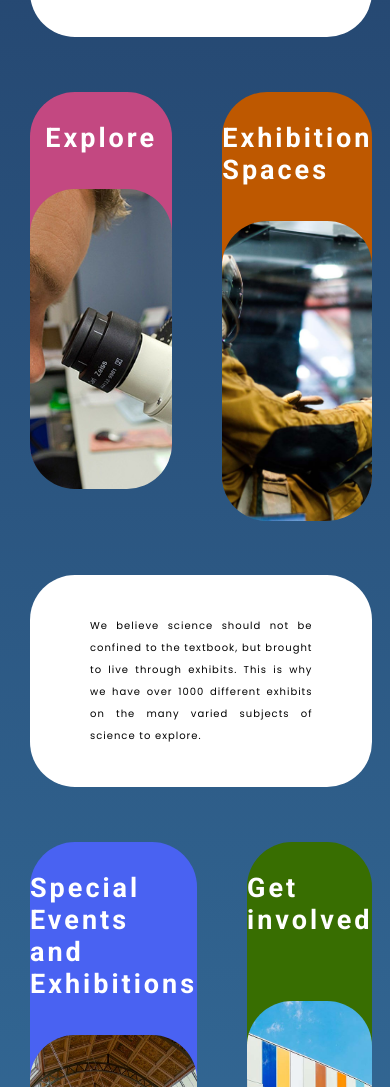
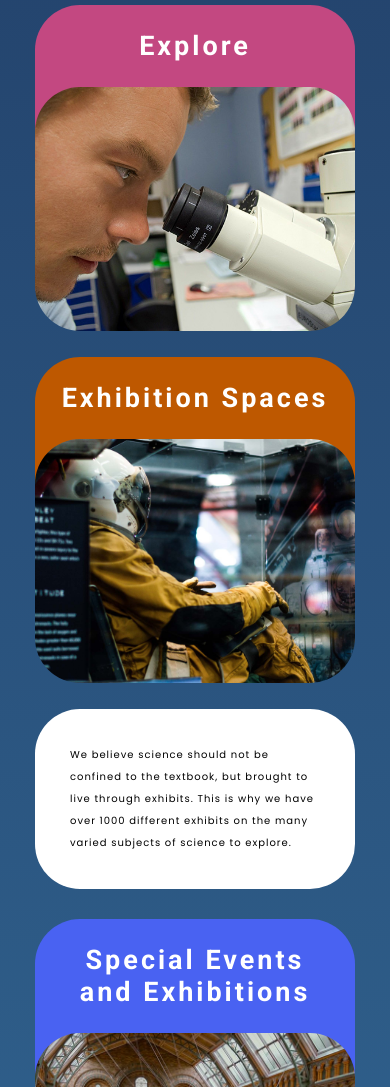
Before and after one commit to norbadboy/Noroff-FEU-Semester-Project-Thong, a plain HTML site: page index.html in a window 390 px wide. Shown: the part 913-2000 px from the top of the page. Drawn offline with Linux system fonts and the light colour scheme.

Commit message:
fixed mobile home

```diff
--- a/CSS/exhibition-spaces.css
+++ b/CSS/exhibition-spaces.css
@@ -1,17 +1,3 @@
-:root {
-  --pink: #c34881;
-  --orange: #be5800;
-  --purple: #4962f2;
-  --light-blue: #3a79a8;
-  --dark-blue: #1b3059;
-  --green: #386e01;
-  --white: #fff;
-  --light-black: #0f0d0d;
-  --border-radius: 45px;
-  --padding-box: 45px 120px;
-  --margin-top: 55px;
-  --padding-top-inside: 30px;
-}
 .info-box--wraper {
   background-color: var(--orange);
   padding: 40px 100px;
@@ -24,9 +10,17 @@
   border-radius: var(--border-radius);
   margin-top: 30px;
 }
-.info-box--body img{
-    height: 380px;
+.info-box--body img {
+  height: 380px;
 }
-.info-box--body p{
-    margin-top: 25px;
+.info-box--body p {
+  margin-top: 25px;
 }
+
+/* TABLET SCREEN */
+@media screen and (max-width: 1060px) {
+  .info-box--wraper {
+    padding: var(--padding-box-tablet);
+    margin-top: ;
+  }
+}
--- a/CSS/style.css
+++ b/CSS/style.css
@@ -13,8 +13,9 @@
   --light-black: #0f0d0d;
   --border-radius: 45px;
   --padding-box: 45px 100px;
-  --padding-box-mobile: 40px 60px;
+  --padding-box-tablet: 40px 60px;
   --margin-top: 55px;
+  --margin-top-mobile: 30px;
   --padding-top-inside: 30px;
 }
 h1,
@@ -280,6 +281,8 @@ footer p {
 }
 .footer--container p {
   line-height: 2;
+  text-align: left;
+  text-justify: auto;
 }
 .footer--container {
   margin-right: 45px;
@@ -304,7 +307,7 @@ footer p {
   }
 
   .info-home--container {
-    padding: var(--padding-box-mobile);
+    padding: var(--padding-box-tablet);
   }
   .main-home--buttons {
     flex-direction: column;
@@ -387,15 +390,14 @@ footer p {
   }
 }
 
-
 /* PHONE SCREEN */
-@media screen and (max-width: 400px) {
+@media screen and (max-width: 450px) {
   .header--container,
   .home--body {
-    padding: 0 30px;
+    padding: 0 35px;
   }
   .main-home--container h1 {
-    font-size: 33px;
+    font-size: 38px;
   }
   h1 {
     font-size: 27px;
@@ -404,13 +406,18 @@ footer p {
     font-size: 24px;
   }
   h3 {
-    font-size: 14px;
+    font-size: 21px;
+    margin-bottom: 8px;
   }
   p {
     font-size: 10px;
+    text-align: left;
+    text-justify: auto;
   }
-  .main-home--container {
-    padding: 30px 40px;
+  .main-home--container,
+  .info-home--container {
+    padding: 35px 35px;
+    margin-top: var(--margin-top-mobile);
   }
   /* BUTTONS PHONE */
   .main-home--buttons {
@@ -420,7 +427,6 @@ footer p {
   .main-home--buttons a {
     font-size: 15px;
     padding: 10px 15px;
-
   }
   .main-home--buttons .button-1 {
     width: 195px;
@@ -429,13 +435,55 @@ footer p {
 
   /* NAVIGATION PHONE */
   .header--navigation {
-    padding: 8px 30px;
+    padding: 8px 35px;
   }
-  .header--navigation-items a{
+  .header--navigation-items a {
     font-size: 15px;
   }
   /* HAMURGER PHONE*/
   .fas {
     font-size: 20px;
   }
+  /* EXPLORE & SPECIAL BODY PHONE */
+  .explore--body,
+  .special--body {
+    flex-direction: column;
+    margin-top: var(--margin-top-mobile);
+  }
+  .right--container {
+    margin-left: 0;
+    margin-top: var(--margin-top-mobile);
+    padding-top: 25px;
+  }
+  .left--container {
+    margin-right: 0;
+    padding-top: 25px;
+  }
+  /* IMAGE PHONE*/
+  .image {
+    height: 265px;
+  }
+  .home--body img {
+    height: 244px;
+    margin-top: 25px;
+  }
+  .special--body .right--container img {
+    margin-top: 35px;
+  }
+  /* FOOTER PHONE */
+  footer {
+    margin-top: var(--margin-top-mobile);
+    height: 710px;
+  }
+  .footer--wraper {
+    flex-direction: column;
+    padding: 0 35px;
+  }
+  .footer--container {
+    margin-bottom: 30px;
+    margin-right: 0;
+  }
+  .footer--container p {
+    font-size: 10px;
+  }
 }
```
